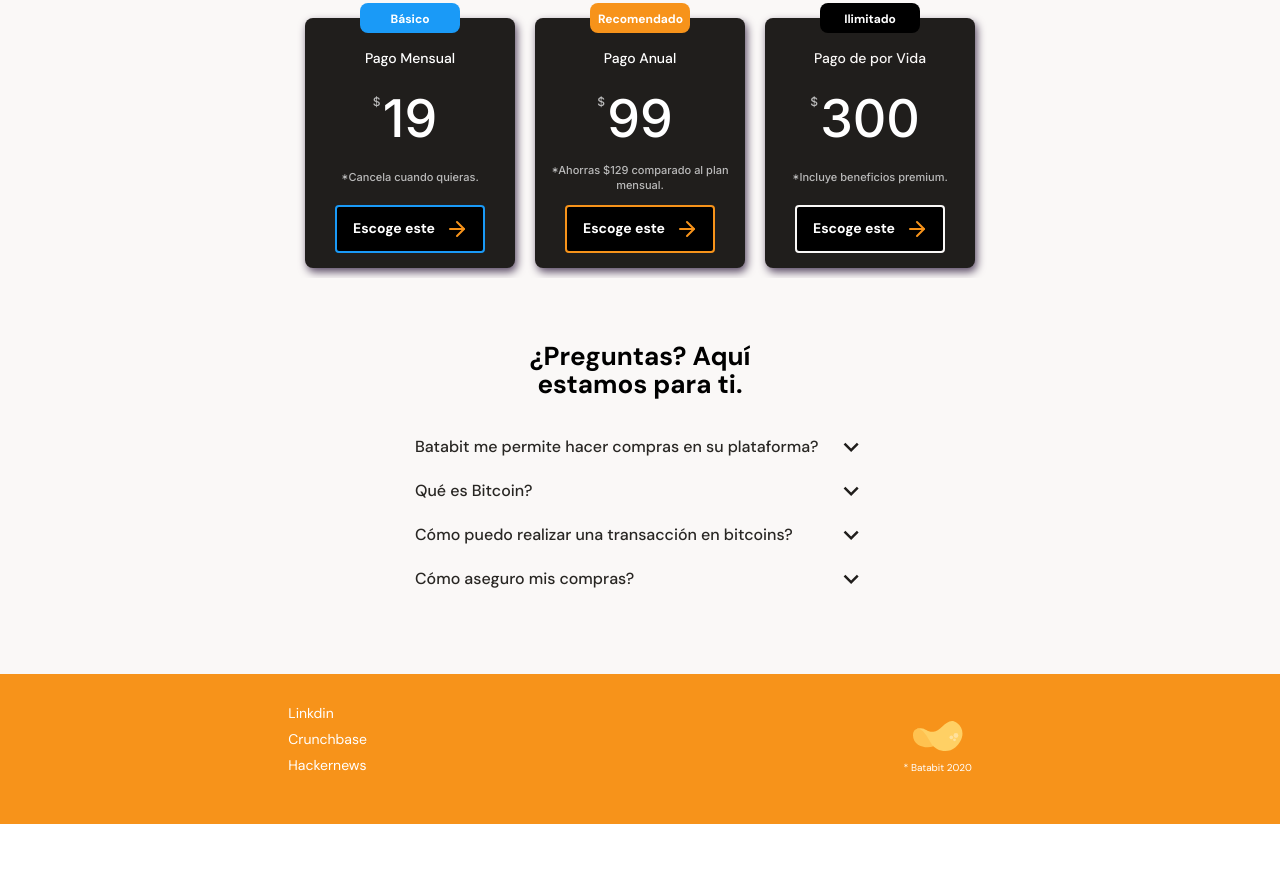
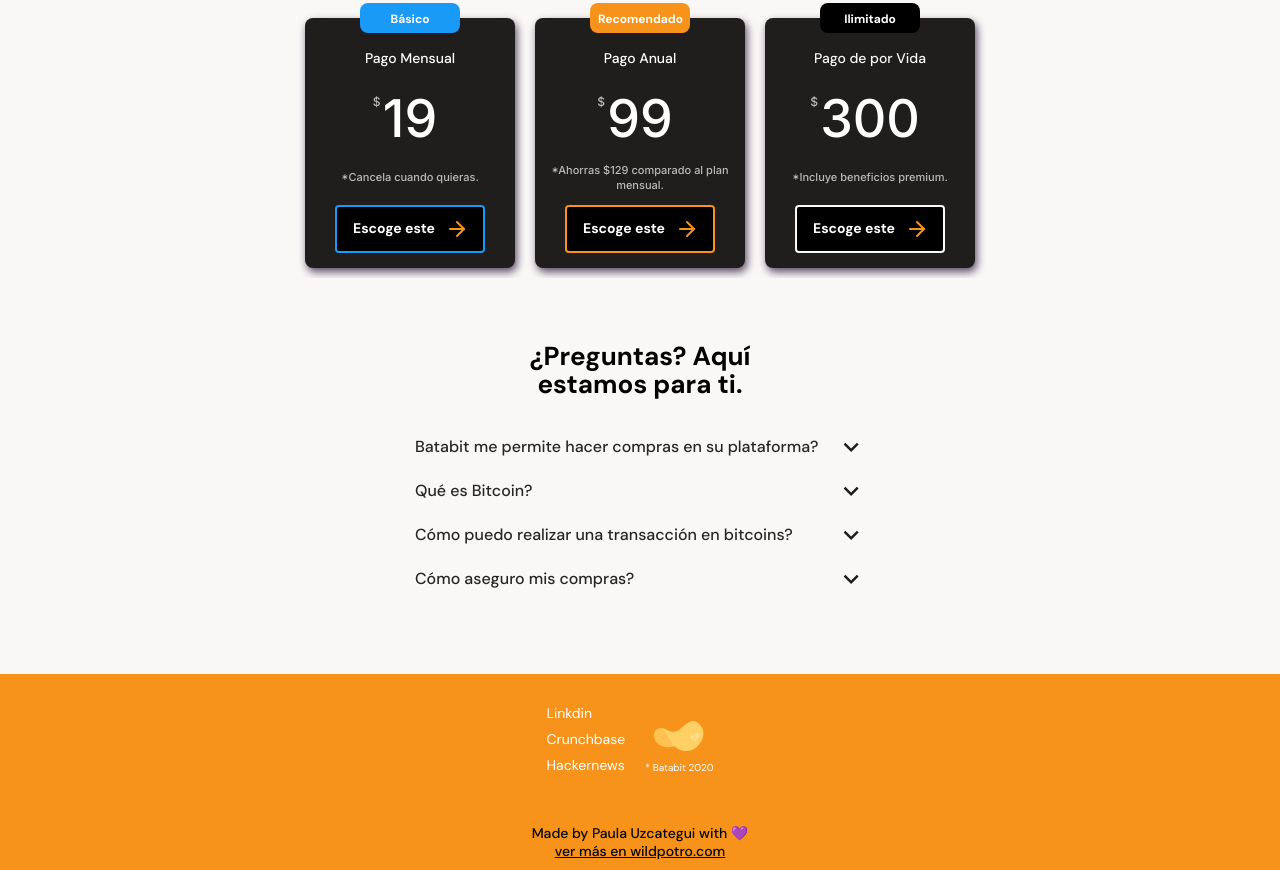
Before and after one commit to PaulaUzca/Batatbit-de-Platzi, a plain HTML site: page index.html in a window 1280 px wide. Shown: the part 2274-3144 px from the top of the page. Before the commit the page ends 3098 px from the top, so only its background shows below. Drawn offline with Linux system fonts and the light colour scheme.

Commit message:
Agregue creditos

```diff
--- a/index.html
+++ b/index.html
@@ -89,7 +89,7 @@
                 <p>Cualquier plan te da acceso completo a nuestra plataforma.</p>
             </div>
             <div class= "slider-container">
-             <span id="left-gray-arrow" class="arrow"></span></a>
+             <span id="left-gray-arrow" class="arrow"></span>
                 <span id="right-gray-arrow" class="arrow"></span>
             <section class="plans-container--slider" id="plans-slider">
                 <article class="plans-container--card" id="basico">
@@ -178,6 +178,8 @@
         </section>
     </main>
     <footer>
+        <section class="batabit__footer">
+
             <ul class="footer-social-list">
                 <li> <a href="">Linkdin</a></li>
                 <li> <a href="">Crunchbase</a></li>
@@ -187,6 +189,11 @@
                 <img src="./assets/icons/logotipo.svg" alt="Potatochip, el Logo de Batabit">
                 <figcaption>* Batabit 2020</figcaption>
             </figure>
+        </section>
+        <section class="credits">
+            <p>Made by Paula Uzcategui with 💜</p>
+            <a href="https://wildpotrocode.com/">ver más en wildpotro.com</a>
+        </section>
     </footer>
     <script src="script.js"></script>
 </body>
--- a/styles.css
+++ b/styles.css
@@ -633,13 +633,18 @@ main{
 footer{
     width: 100%;
     min-width: 320px;
+    height: auto;
+    background-color: var(--bitcoin-orange);
+}
+.batabit__footer{
+    width: 100%;
+    min-width: 320px;
     height: 150px;
     padding: 30px;
     display: flex;
     flex-direction: row;
     align-items: stretch;
-    justify-content: space-around;
-    background-color: var(--bitcoin-orange);
+    justify-content: center;
 }
 .footer-social-list li{
     list-style: none;
@@ -667,3 +672,14 @@ footer{
     font-size: 1rem;
     line-height: 1.8rem;
 }
+.credits{
+    width: 320px;
+    margin: 0 auto;
+    padding-bottom: 10px;
+    text-align: center;
+    font-size: 1.4rem;
+    font-weight: 500;
+}
+.credits a{
+    color: black;
+}
```
Lines whose indentation alone changed are shown as unchanged.
